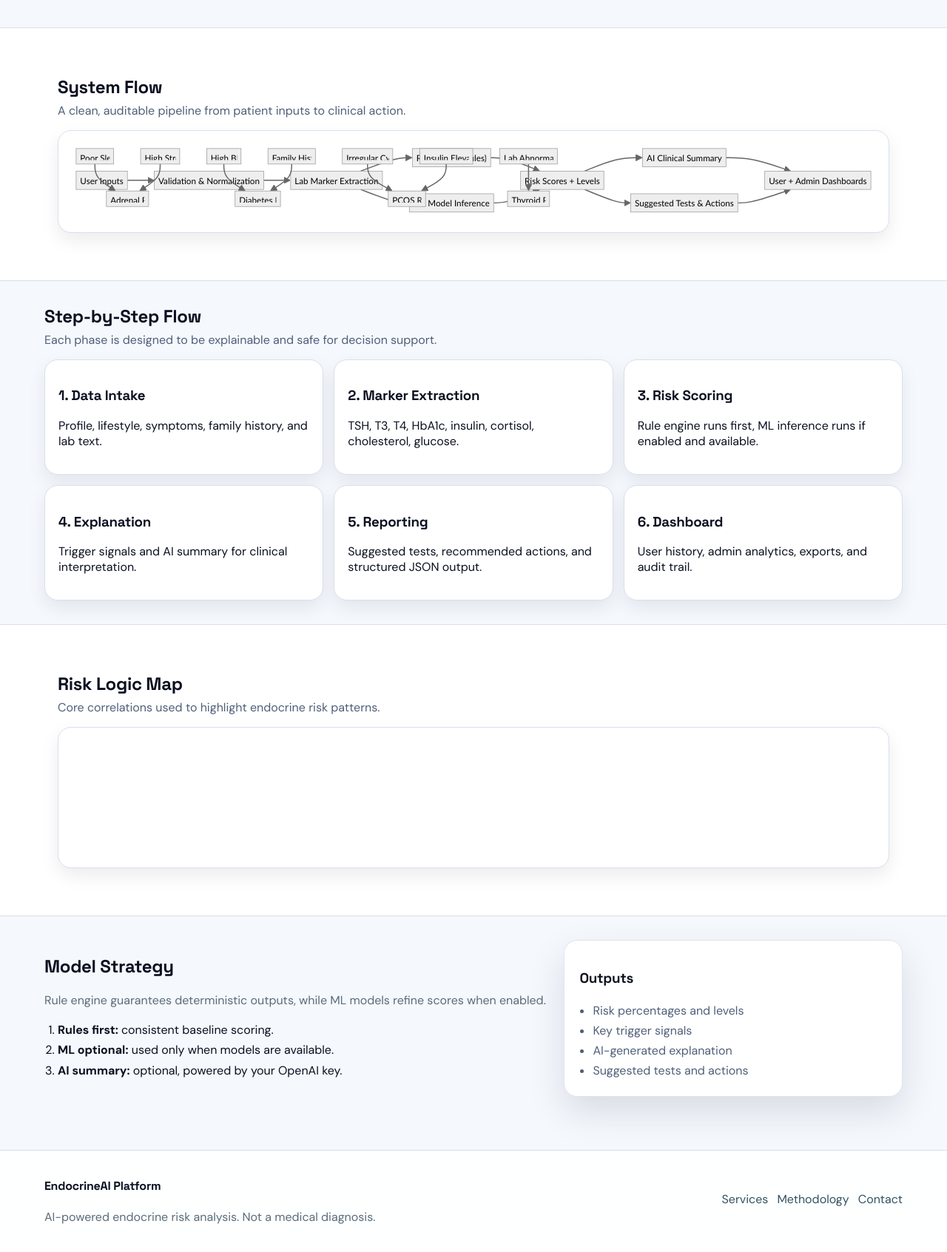
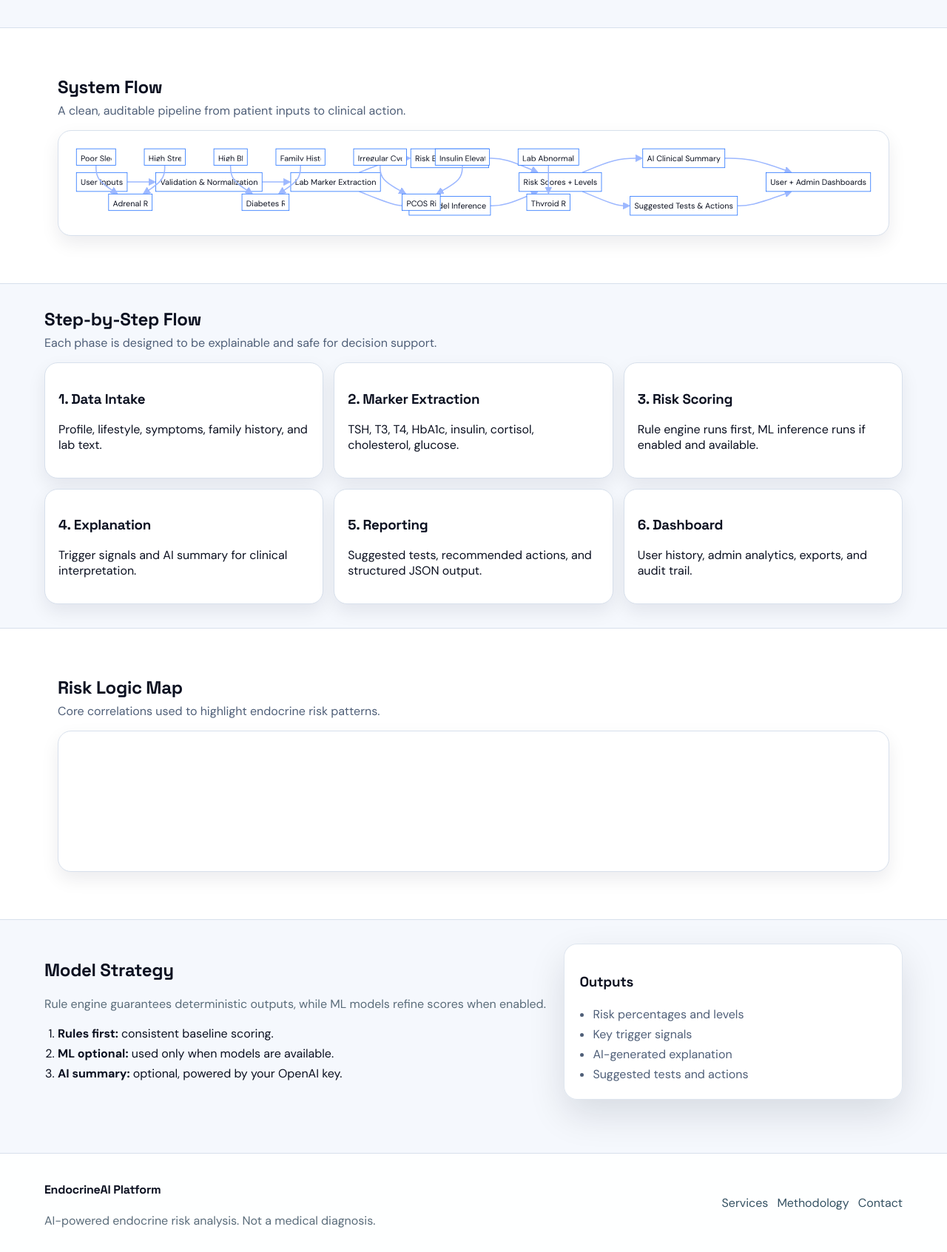
Before and after one commit to endocrineai-hub/endocrine-ai, a Flask app: page /methodology in a window 1280 px wide. Shown: the part 255-1948 px from the top of the page at 74% size. Before the commit the page ends 1910 px from the top, so only its background shows below. Run offline with Flask 3, Linux system fonts and the light colour scheme.

Commit message:
Modernize methodology flow styling

```diff
--- a/backend/static/css/styles.css
+++ b/backend/static/css/styles.css
@@ -333,6 +333,10 @@ h1, h2, h3, h4, .logo {
   padding: 18px;
   box-shadow: var(--shadow-soft);
   overflow: auto;
+}
+.flow-card svg {
+  max-width: 100%;
+  height: auto;
 }
 .flow-card pre {
   margin: 0;
--- a/backend/templates/methodology.html
+++ b/backend/templates/methodology.html
@@ -112,6 +112,20 @@ flowchart TB
 
 <script src="https://cdn.jsdelivr.net/npm/mermaid@10.9.0/dist/mermaid.min.js"></script>
 <script>
-  mermaid.initialize({ startOnLoad: true, theme: "neutral" });
+  mermaid.initialize({
+    startOnLoad: true,
+    theme: "base",
+    themeVariables: {
+      primaryColor: "#ffffff",
+      primaryBorderColor: "#1f6fff",
+      primaryTextColor: "#0b1020",
+      lineColor: "#9db8ff",
+      secondaryColor: "#eef4ff",
+      tertiaryColor: "#f6fbff",
+      fontFamily: "DM Sans, sans-serif",
+      fontSize: "14px",
+      borderRadius: "12",
+    },
+  });
 </script>
 {% endblock %}
```
